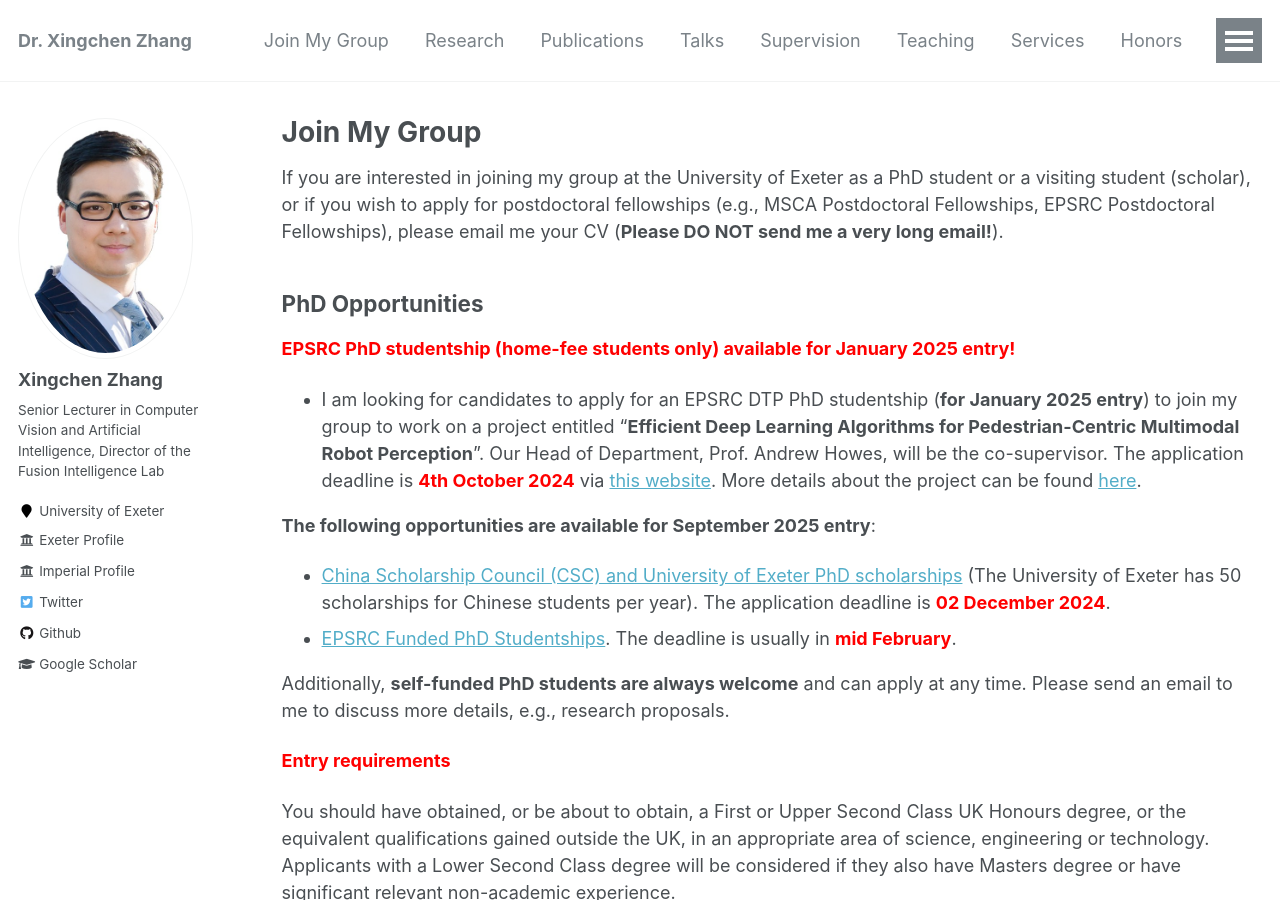
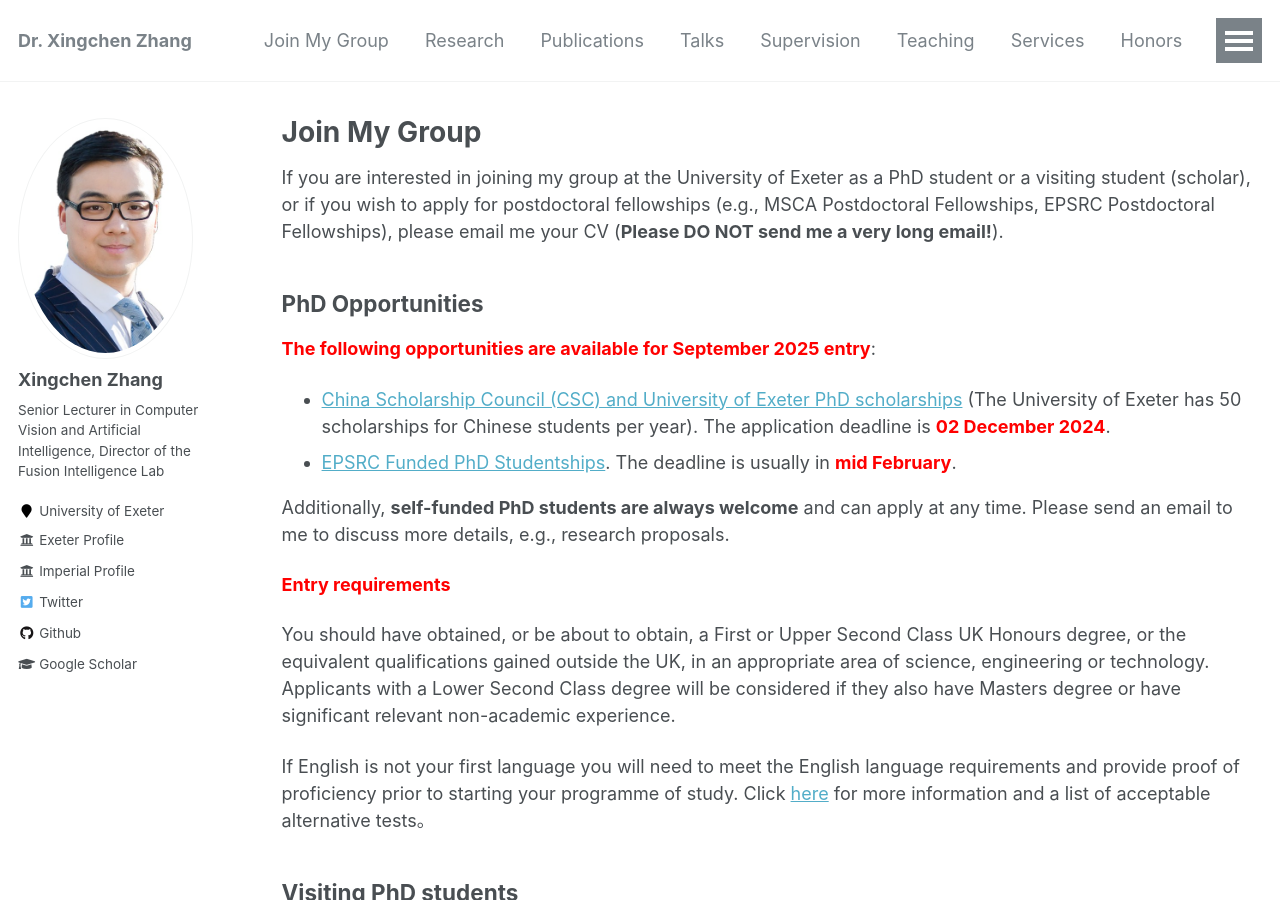
Before and after one commit to xingchenzhang/xingchenzhang.github.io, a Jekyll site: the page built from _pages/vacancies.md, in a window 1280 px wide and 900 px high. Built offline with Jekyll 4.4.1, drawn with Linux system fonts in a browser that asks for light colours.

Commit message:
remove EPSRC; add open day talk; update supervision

```diff
--- a/_pages/vacancies.md
+++ b/_pages/vacancies.md
@@ -10,12 +10,7 @@
 
 PhD Opportunities
 -------------
-**<span style="color: red;">EPSRC PhD studentship (home-fee students only) available for January 2025 entry!</span>**
-
-- I am looking for candidates to apply for an EPSRC DTP PhD studentship (**for January 2025 entry**) to join my group to work on a project entitled "**Efficient Deep Learning Algorithms for Pedestrian-Centric Multimodal Robot Perception**". Our Head of Department, Prof. Andrew Howes, will be the co-supervisor. The application deadline is **<span style="color: red;">4th October 2024</span>** via [this website](https://www.exeter.ac.uk/study/funding/award/?id=5228). More details about the project can be found [here](https://www.exeter.ac.uk/v8media/recruitmentsites/documents/Efficient_Deep_Learning_Algorithms_for_Pedestrian-Centric_Multimodal_Robot_Perception_(Dr._Xingchen_Zhang).pdf).
-
-
-**The following opportunities are available for September 2025 entry**:
+**<span style="color: red;">The following opportunities are available for September 2025 entry</span>**:
 
 - [China Scholarship Council (CSC) and University of Exeter PhD scholarships](https://www.exeter.ac.uk/study/pg-research/csc-scholarships/) (The University of Exeter has 50 scholarships for Chinese students per year). The application deadline is **<span style="color: red;">02 December 2024</span>**.
 - [EPSRC Funded PhD Studentships](https://www.exeter.ac.uk/study/pg-research/funding/phdfunding/epsrc-dtp-studentships/). The deadline is usually in **<span style="color: red;">mid February</span>**.
```
Also changed, not shown: _pages/about.md (+2 -2 lines), _pages/supervision.md (+1 -0 lines).
